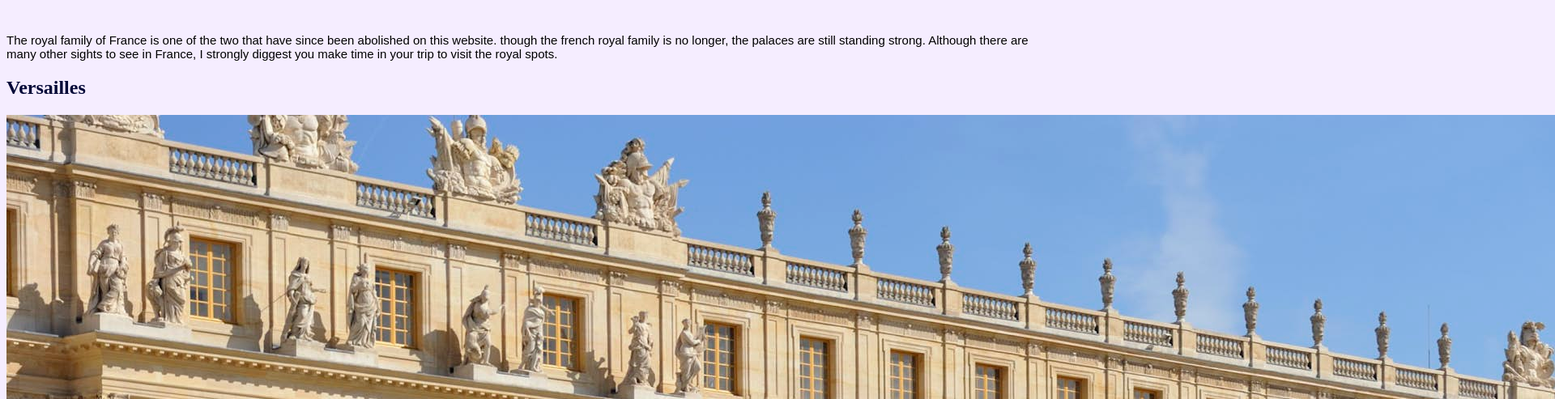
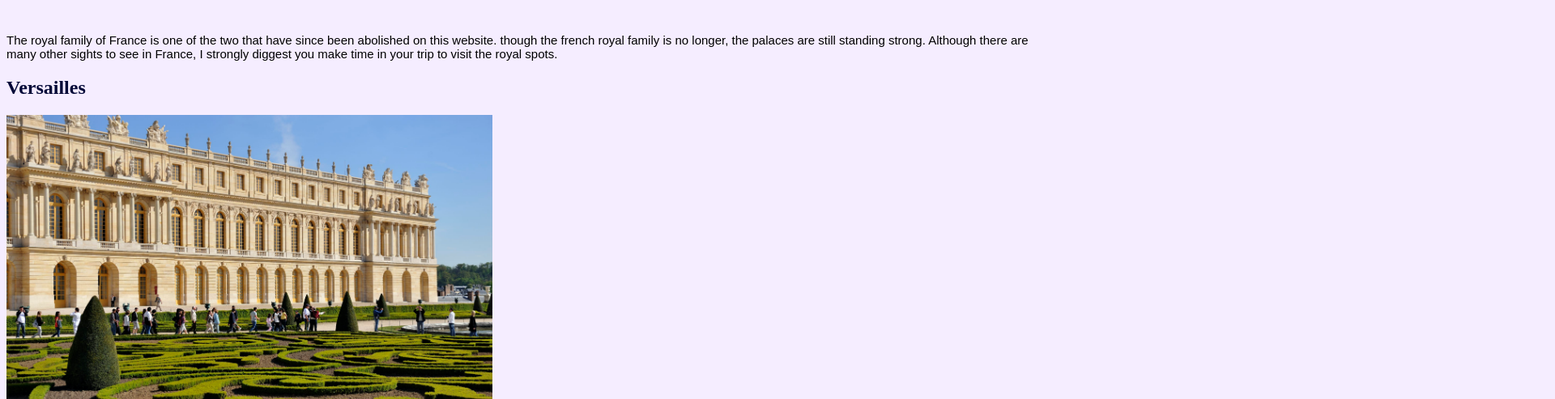
Before and after one commit to evelinalyn/evelinalyn.github.io, a plain HTML site: page French.html in a window 1280 px wide. Shown: the part 123-616 px from the top of the page at 81% size, 1920 px wide, since content can reach past the window. Drawn offline with Linux system fonts and the light colour scheme.

Commit message:
Update French.html

```diff
--- a/French.html
+++ b/French.html
@@ -10,7 +10,7 @@
 		<p> The royal family of France is one of the two that have since been abolished on this website. though the french royal family is no longer, the palaces are still standing strong. Although there are many other sights to see in France, I strongly diggest you make time in your trip to visit the royal spots. </p>
 
 		 <h2>Versailles</h2>
-		 <img src="cb0407dd213557171493de57cb2f7c80-chateau-de-versailles.jpg" alt="palace,france"/>
+		 <img src="cb0407dd213557171493de57cb2f7c80-chateau-de-versailles.jpg" alt="palace,france" width="600px" height="auto" />
 
 
 		 <p>Perhaps one of the most famous palaces in Europe, Versailles is an incredible palace worthy of spending a day visiting. It was perhaps one of my favorite stops when I visited France a few years ago. It's rooms and courtyards are as stunnning and beautiful as its imoressive gardens. its well worth your time, and just 30 minutes from Paris, so what are you waiting for?</p>
```
